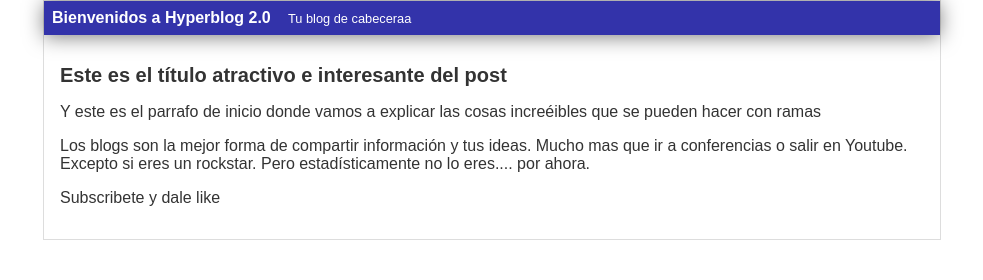
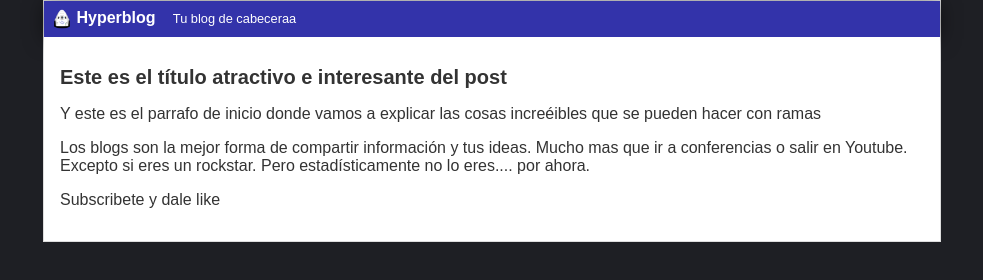
Before and after one commit to JaredOrtz/hyperblog, a plain HTML site: page index.html in a window 1280 px wide. Shown: the whole page, without its empty margins (148-1131 px from the left). Drawn offline with Linux system fonts and the light colour scheme.

Commit message:
Color de fondo, logo nuevo, mejor color header

```diff
--- a/css/styles.css
+++ b/css/styles.css
@@ -1,11 +1,18 @@
 body
 {
+    background: #1e1f24;
     color: #333;
     text-align: center;
     font-family: Arial;
     font-size: 16px;
     margin: 0;
     padding: 0;
+}
+
+#cabecera #logo
+{
+    width: 20px;
+    vertical-align: middle;
 }
 
 #cabecera
@@ -40,5 +47,6 @@ body
 }
 #post
 {
+    background: #fff;
     padding: 1em;
 }
--- a/index.html
+++ b/index.html
@@ -10,7 +10,8 @@
 <body>
     <div id="container">
         <div id="cabecera">
-            Bienvenidos a Hyperblog 2.0
+            <img id='logo' src="./imagenes/dragon.webp" alt="Logo">
+            Hyperblog
             <span id="tagline">Tu blog de cabeceraa</span>
         </div>
         <div id="post">
```
